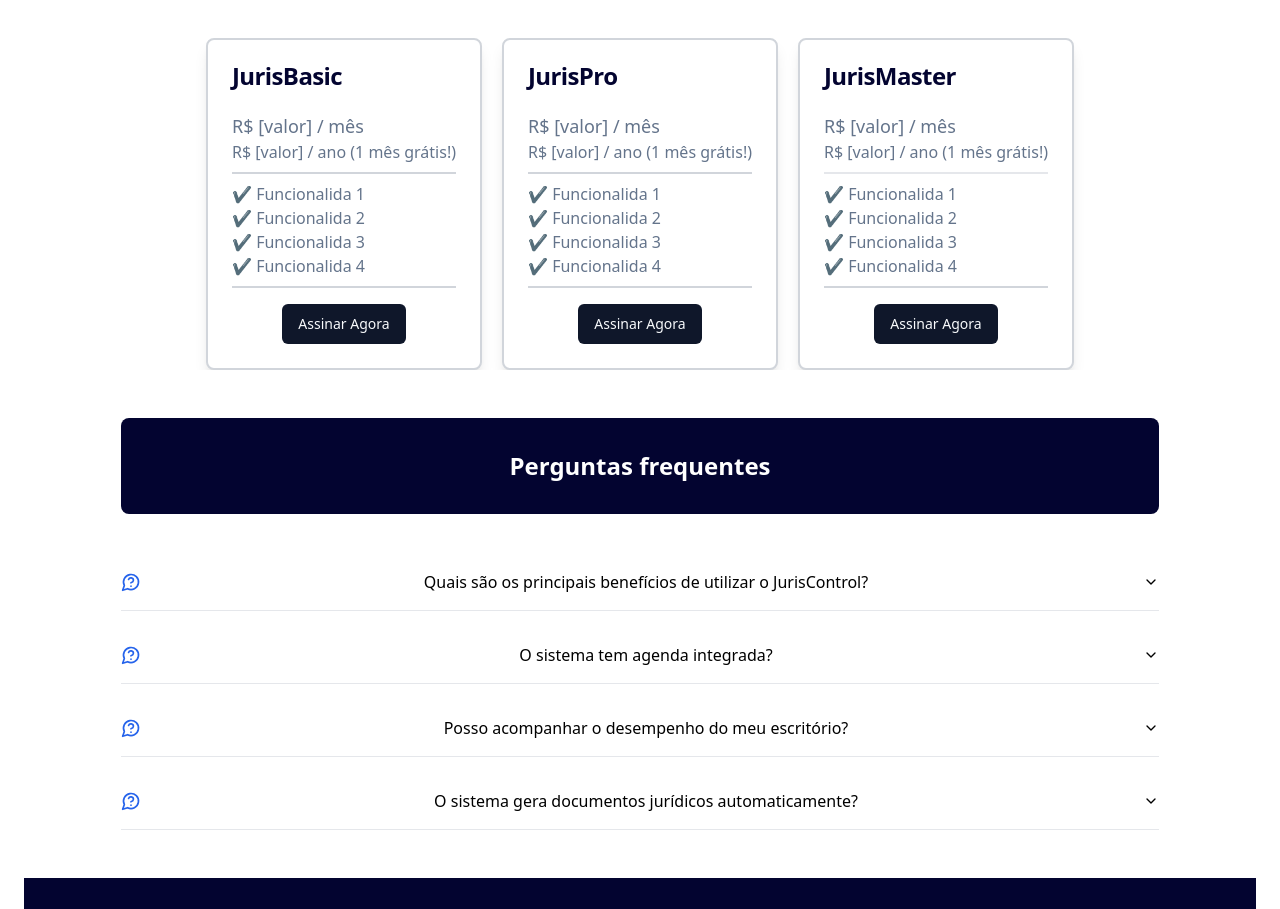
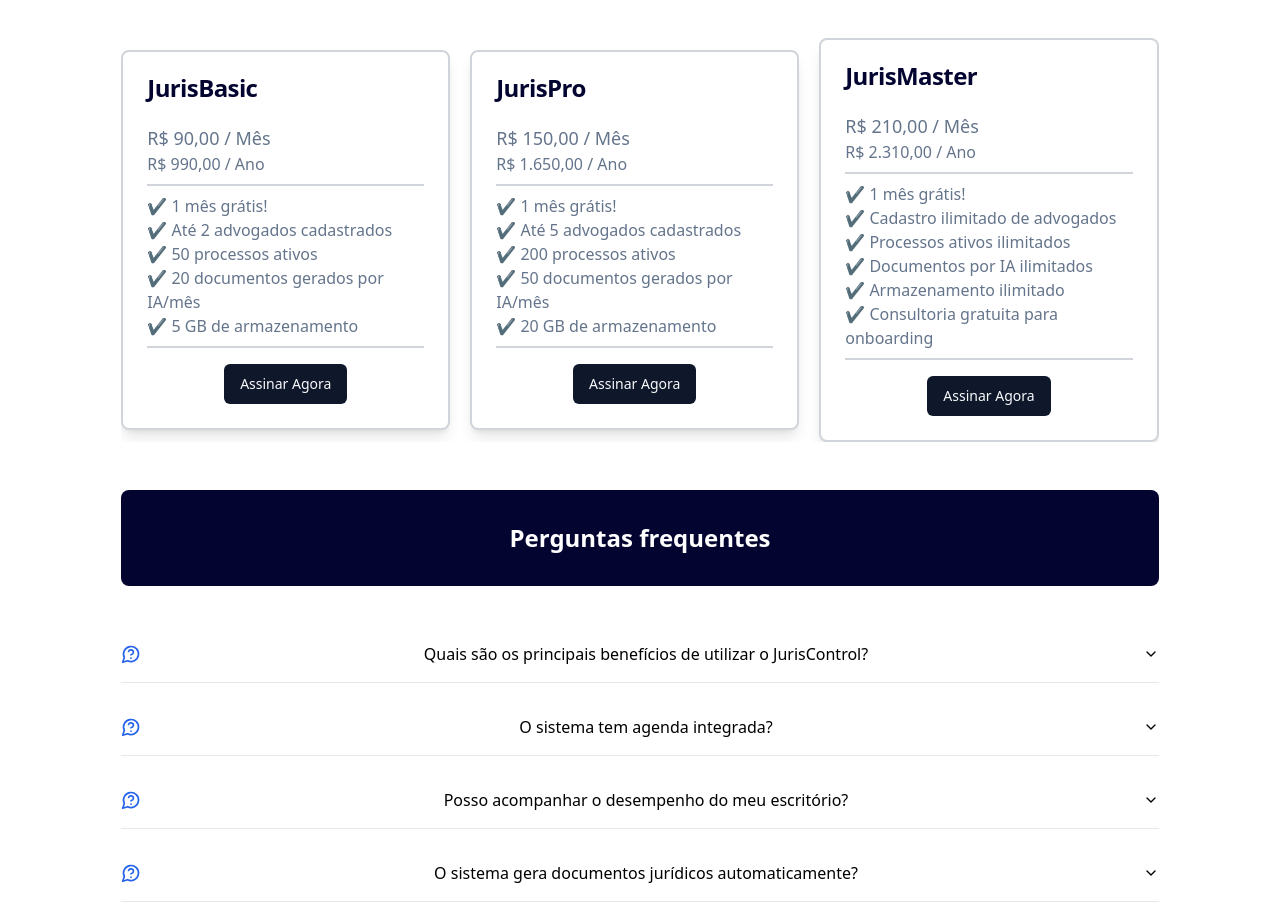
Before and after one commit to hugonascimento1/JurisControl, a Next.js app: page / in a window 1280 px wide. Shown: the part 1681-2590 px from the top of the page. Built offline with nearby package versions, Linux system fonts and the light colour scheme.

Commit message:
alterando informações do cards de planos

```diff
--- a/src/app/page.tsx
+++ b/src/app/page.tsx
@@ -1,4 +1,4 @@
-'use client'
+"use client";
 
 import { ArrowRightIcon, Lock, MessageCircleQuestion } from "lucide-react";
 import Image from "next/image";
@@ -8,9 +8,21 @@
 import Desktopmobile from "../../public/desktop-mobile.png";
 import { useRouter } from "next/navigation";
 import { Button } from "@/components/ui/button";
-import { Card, CardContent, CardDescription, CardFooter, CardHeader, CardTitle } from "@/components/ui/card";
+import {
+  Card,
+  CardContent,
+  CardDescription,
+  CardFooter,
+  CardHeader,
+  CardTitle,
+} from "@/components/ui/card";
 import { useEffect, useRef, useState } from "react";
-import { Accordion, AccordionContent, AccordionItem, AccordionTrigger } from "@/components/ui/accordion";
+import {
+  Accordion,
+  AccordionContent,
+  AccordionItem,
+  AccordionTrigger,
+} from "@/components/ui/accordion";
 import { Label } from "@/components/ui/label";
 import { Textarea } from "@/components/ui/textarea";
 import { Input } from "@/components/ui/input";
@@ -21,8 +33,8 @@
   const [currentIndex, setCurrentIndex] = useState(0);
 
   const handleLoginPage = () => {
-    router.push('/login')
-  }
+    router.push("/login");
+  };
 
   return (
     <main className="flex min-h-screen flex-col justify-center items-center p-6">
@@ -32,13 +44,15 @@
       <div className="mt-4 flex grow flex-col gap-4 md:flex-row w-[95%]">
         <div className="flex flex-col justify-center gap-6 rounded-lg bg-gray-50 px-6 py-10 md:w-2/5 md:px-20">
           <p className={`text-xl text-gray-800 md:text-3xl md:leading-normal`}>
-            <strong>Seja bem-vindo ao JurisControl!</strong> Aqui, tudo gira em torno da eficiência.{' '}
-            Simplificando o complexo, estamos prontos para ajudar.
+            <strong>Seja bem-vindo ao JurisControl!</strong> Aqui, tudo gira em
+            torno da eficiência. Simplificando o complexo, estamos prontos para
+            ajudar.
           </p>
           <Button
             // href="/login"
             onClick={handleLoginPage}
-            className="flex items-center gap-5 h-12 self-start rounded-lg bg-[#030430] px-6 py-3 text-sm font-medium text-white transition-colors hover:bg-primary/90 md:text-base">
+            className="flex items-center gap-5 h-12 self-start rounded-lg bg-[#030430] px-6 py-3 text-sm font-medium text-white transition-colors hover:bg-primary/90 md:text-base"
+          >
             <span>Entrar</span>
             <ArrowRightIcon className="w-5 md:w-6" />
           </Button>
@@ -55,23 +69,31 @@
 
       <section className="mt-12 - px-12 flex flex-col justify-center w-[92%]">
         <div className="flex h-24 shrink-0 items-center justify-center rounded-lg bg-[#030430] px-4 mb-10 w-full">
-          <h2 className="text-2xl font-bold text-white">Por que usar o JurisControl?</h2>
+          <h2 className="text-2xl font-bold text-white">
+            Por que usar o JurisControl?
+          </h2>
         </div>
         <div className="grid gap-6 md:grid-cols-3">
           <div className="p-4 bg-white rounded-lg border shadow hover:shadow-xl">
             <ScaleIcon className="text-blue-600 mb-2" />
             <h3 className="font-semibold">Organização eficiente</h3>
-            <p className="text-sm text-gray-600">Centralize e acompanhe seus processos com facilidade.</p>
+            <p className="text-sm text-gray-600">
+              Centralize e acompanhe seus processos com facilidade.
+            </p>
           </div>
           <div className="p-4 bg-white rounded-lg border shadow hover:shadow-xl">
             <ArrowRightIcon className="text-blue-600 mb-2" />
             <h3 className="font-semibold">Navegação rápida</h3>
-            <p className="text-sm text-gray-600">Interface intuitiva pensada para advogados e clientes.</p>
+            <p className="text-sm text-gray-600">
+              Interface intuitiva pensada para advogados e clientes.
+            </p>
           </div>
           <div className="p-4 bg-white rounded-lg border shadow hover:shadow-xl">
             <Lock className="text-blue-600 mb-2" />
             <h3 className="font-semibold">Acesso seguro</h3>
-            <p className="text-sm text-gray-600">Seus dados protegidos com autenticação segura.</p>
+            <p className="text-sm text-gray-600">
+              Seus dados protegidos com autenticação segura.
+            </p>
           </div>
         </div>
       </section>
@@ -92,68 +114,146 @@
 
           {/* Texto da história */}
           <div className="w-full md:w-1/2">
-            <h2 className="text-3xl font-bold mb-4 text-[#030430]">Quem somos</h2>
+            <h2 className="text-3xl font-bold mb-4 text-[#030430]">
+              Quem somos
+            </h2>
             <p className="text-gray-700 text-base leading-relaxed">
-              O <strong>JurisControl</strong> nasceu dentro da <strong>Universidade Católica de Pernambuco</strong>, inspirado pelas dores reais de um escritório parceiro — hoje nosso cliente.
-              Nosso objetivo é <strong>tornar a gestão jurídica mais simples, eficiente e acessível</strong>, com tecnologia feita por quem conhece os desafios do setor.
+              O <strong>JurisControl</strong> nasceu dentro da{" "}
+              <strong>Universidade Católica de Pernambuco</strong>, inspirado
+              pelas dores reais de um escritório parceiro — hoje nosso cliente.
+              Nosso objetivo é{" "}
+              <strong>
+                tornar a gestão jurídica mais simples, eficiente e acessível
+              </strong>
+              , com tecnologia feita por quem conhece os desafios do setor.
             </p>
           </div>
         </div>
       </section>
 
-      <section className="mt-12 - px-12 flex flex-col justify-center items-center w-[92%]">
+      <section className="mt-12 px-12 flex flex-col justify-center items-center w-[92%]">
         <div className="flex h-24 shrink-0 items-center justify-center rounded-lg bg-[#030430] px-4 mb-10 w-full">
-          <h2 className="text-2xl font-bold text-white">Escolha o melhor plano para você!</h2>
+          <h2 className="text-2xl font-bold text-white">
+            Escolha o melhor plano para você!
+          </h2>
         </div>
+
         <div className="flex flex-row items-center md:justify-center gap-5 w-full overflow-x-auto">
+          {/* JurisBasic */}
           <Card className="max-w-[350px] min-w-[250px] shadow-lg">
-            <CardHeader className="">
-              <CardTitle className="text-[#030430] font-bold">JurisBasic</CardTitle>
+            <CardHeader>
+              <CardTitle className="text-[#030430] font-bold">
+                JurisBasic
+              </CardTitle>
             </CardHeader>
             <CardContent>
-              <CardDescription className="text-lg">R$ [valor] / mês</CardDescription>
-              <CardDescription className="text-base">R$ [valor] / ano (1 mês grátis!)</CardDescription>
+              <CardDescription className="text-lg">
+                R$ 90,00 / Mês
+              </CardDescription>
+              <CardDescription className="text-base">
+                R$ 990,00 / Ano
+              </CardDescription>
               <hr className="my-2 border-t-2 border-gray-300" />
-              <CardDescription className="text-base">✔ Funcionalida 1</CardDescription>
-              <CardDescription className="text-base">✔ Funcionalida 2</CardDescription>
-              <CardDescription className="text-base">✔ Funcionalida 3</CardDescription>
-              <CardDescription className="text-base">✔ Funcionalida 4</CardDescription>
+              <CardDescription className="text-base">
+                ✔ 1 mês grátis!
+              </CardDescription>
+
+              <CardDescription className="text-base">
+                ✔ Até 2 advogados cadastrados
+              </CardDescription>
+              <CardDescription className="text-base">
+                ✔ 50 processos ativos
+              </CardDescription>
+              <CardDescription className="text-base">
+                ✔ 20 documentos gerados por IA/mês
+              </CardDescription>
+              <CardDescription className="text-base">
+                ✔ 5 GB de armazenamento
+              </CardDescription>
               <hr className="my-2 border-t-2 border-gray-300" />
-            <div className="flex justify-center items-center mt-4"><Button>Assinar Agora</Button></div>
+              <div className="flex justify-center items-center mt-4">
+                <Button>Assinar Agora</Button>
+              </div>
             </CardContent>
           </Card>
 
+          {/* JurisPro */}
           <Card className="max-w-[350px] min-w-[250px] shadow-lg">
-            <CardHeader className="">
-              <CardTitle className="text-[#030430] font-bold">JurisPro</CardTitle>
+            <CardHeader>
+              <CardTitle className="text-[#030430] font-bold">
+                JurisPro
+              </CardTitle>
             </CardHeader>
             <CardContent>
-              <CardDescription className="text-lg">R$ [valor] / mês</CardDescription>
-              <CardDescription className="text-base">R$ [valor] / ano (1 mês grátis!)</CardDescription>
+              <CardDescription className="text-lg">
+                R$ 150,00 / Mês
+              </CardDescription>
+              <CardDescription className="text-base">
+                R$ 1.650,00 / Ano{" "}
+              </CardDescription>
               <hr className="my-2 border-t-2 border-gray-300" />
-              <CardDescription className="text-base">✔ Funcionalida 1</CardDescription>
-              <CardDescription className="text-base">✔ Funcionalida 2</CardDescription>
-              <CardDescription className="text-base">✔ Funcionalida 3</CardDescription>
-              <CardDescription className="text-base">✔ Funcionalida 4</CardDescription>
+
+              <CardDescription className="text-base">
+                ✔ 1 mês grátis!
+              </CardDescription>
+
+              <CardDescription className="text-base">
+                ✔ Até 5 advogados cadastrados
+              </CardDescription>
+              <CardDescription className="text-base">
+                ✔ 200 processos ativos
+              </CardDescription>
+              <CardDescription className="text-base">
+                ✔ 50 documentos gerados por IA/mês
+              </CardDescription>
+              <CardDescription className="text-base">
+                ✔ 20 GB de armazenamento
+              </CardDescription>
               <hr className="my-2 border-t-2 border-gray-300" />
-            <div className="flex justify-center items-center mt-4"><Button>Assinar Agora</Button></div>
+              <div className="flex justify-center items-center mt-4">
+                <Button>Assinar Agora</Button>
+              </div>
             </CardContent>
           </Card>
 
+          {/* JurisMaster */}
           <Card className="max-w-[350px] min-w-[250px] shadow-lg">
-            <CardHeader className="">
-              <CardTitle className="text-[#030430] font-bold">JurisMaster</CardTitle>
+            <CardHeader>
+              <CardTitle className="text-[#030430] font-bold">
+                JurisMaster
+              </CardTitle>
             </CardHeader>
             <CardContent>
-              <CardDescription className="text-lg">R$ [valor] / mês</CardDescription>
-              <CardDescription className="text-base">R$ [valor] / ano (1 mês grátis!)</CardDescription>
-              <hr className="my-2 border-t-2 border-gray-30" />
-              <CardDescription className="text-base">✔ Funcionalida 1</CardDescription>
-              <CardDescription className="text-base">✔ Funcionalida 2</CardDescription>
-              <CardDescription className="text-base">✔ Funcionalida 3</CardDescription>
-              <CardDescription className="text-base">✔ Funcionalida 4</CardDescription>
+              <CardDescription className="text-lg">
+                R$ 210,00 / Mês
+              </CardDescription>
+              <CardDescription className="text-base">
+                R$ 2.310,00 / Ano
+              </CardDescription>
               <hr className="my-2 border-t-2 border-gray-300" />
-            <div className="flex justify-center items-center mt-4"><Button>Assinar Agora</Button></div>
+              <CardDescription className="text-base">
+                ✔ 1 mês grátis!
+              </CardDescription>
+
+              <CardDescription className="text-base">
+                ✔ Cadastro ilimitado de advogados
+              </CardDescription>
+              <CardDescription className="text-base">
+                ✔ Processos ativos ilimitados
+              </CardDescription>
+              <CardDescription className="text-base">
+                ✔ Documentos por IA ilimitados
+              </CardDescription>
+              <CardDescription className="text-base">
+                ✔ Armazenamento ilimitado
+              </CardDescription>
+              <CardDescription className="text-base">
+                ✔ Consultoria gratuita para onboarding
+              </CardDescription>
+              <hr className="my-2 border-t-2 border-gray-300" />
+              <div className="flex justify-center items-center mt-4">
+                <Button>Assinar Agora</Button>
+              </div>
             </CardContent>
           </Card>
         </div>
@@ -161,7 +261,9 @@
 
       <section className="mt-12 - px-12 flex flex-col justify-center items-center w-[92%] mb-12">
         <div className="flex h-24 shrink-0 items-center justify-center rounded-lg bg-[#030430] px-4 mb-10 w-full">
-          <h2 className="text-2xl font-bold text-white">Perguntas frequentes</h2>
+          <h2 className="text-2xl font-bold text-white">
+            Perguntas frequentes
+          </h2>
         </div>
         <Accordion type="single" collapsible className="w-full space-y-4">
           <AccordionItem value="item-1">
@@ -171,22 +273,30 @@
             </AccordionTrigger>
             <AccordionContent className="text-base text-gray-800 mt-2">
               <ul className="space-y-2 list-disc pl-5">
-                <li>Automatização de tarefas e centralização de informações.</li>
+                <li>
+                  Automatização de tarefas e centralização de informações.
+                </li>
                 <li>Redução de erros com alertas e modelos prontos.</li>
-                <li>Dashboards para decisões estratégicas com base em dados.</li>
+                <li>
+                  Dashboards para decisões estratégicas com base em dados.
+                </li>
                 <li>Alta segurança no armazenamento de dados.</li>
-                <li>Melhor atendimento e produtividade com ferramentas intuitivas.</li>
+                <li>
+                  Melhor atendimento e produtividade com ferramentas intuitivas.
+                </li>
               </ul>
             </AccordionContent>
           </AccordionItem>
 
           <AccordionItem value="item-2">
             <AccordionTrigger>
-              <MessageCircleQuestion className="w-5 h-5 mr-2 text-blue-600" />
-              O sistema tem agenda integrada?
+              <MessageCircleQuestion className="w-5 h-5 mr-2 text-blue-600" />O
+              sistema tem agenda integrada?
             </AccordionTrigger>
             <AccordionContent className="text-base text-gray-800 mt-2">
-              Sim! Você pode agendar audiências, reuniões e prazos com data, horário e descrição. Tudo fica organizado em uma agenda digital acessível de qualquer lugar.
+              Sim! Você pode agendar audiências, reuniões e prazos com data,
+              horário e descrição. Tudo fica organizado em uma agenda digital
+              acessível de qualquer lugar.
             </AccordionContent>
           </AccordionItem>
 
@@ -196,17 +306,21 @@
               Posso acompanhar o desempenho do meu escritório?
             </AccordionTrigger>
             <AccordionContent className="text-base text-gray-800 mt-2">
-              Sim! O painel administrativo (dashboard) mostra indicadores como número de processos, compromissos e outras métricas importantes para a gestão.
+              Sim! O painel administrativo (dashboard) mostra indicadores como
+              número de processos, compromissos e outras métricas importantes
+              para a gestão.
             </AccordionContent>
           </AccordionItem>
 
           <AccordionItem value="item-4">
             <AccordionTrigger>
-              <MessageCircleQuestion className="w-5 h-5 mr-2 text-blue-600" />
-              O sistema gera documentos jurídicos automaticamente?
+              <MessageCircleQuestion className="w-5 h-5 mr-2 text-blue-600" />O
+              sistema gera documentos jurídicos automaticamente?
             </AccordionTrigger>
             <AccordionContent className="text-base text-gray-800 mt-2">
-              Sim! Você pode usar modelos prontos ou gerar documentos com inteligência artificial a partir das informações inseridas no sistema.
+              Sim! Você pode usar modelos prontos ou gerar documentos com
+              inteligência artificial a partir das informações inseridas no
+              sistema.
             </AccordionContent>
           </AccordionItem>
         </Accordion>
@@ -215,7 +329,10 @@
       <section className="w-full bg-[#030430] py-16 px-4 text-white">
         <div className="max-w-3xl mx-auto text-center mb-10">
           <h2 className="text-3xl font-bold mb-2">Fale com a gente</h2>
-          <p className="text-gray-300">Tem dúvidas ou quer saber mais? Preencha o formulário abaixo e entraremos em contato.</p>
+          <p className="text-gray-300">
+            Tem dúvidas ou quer saber mais? Preencha o formulário abaixo e
+            entraremos em contato.
+          </p>
         </div>
 
         <Card className="max-w-3xl mx-auto bg-white shadow-lg">
@@ -232,7 +349,11 @@
 
             <div className="space-y-2">
               <Label htmlFor="message">Mensagem</Label>
-              <Textarea id="message" placeholder="Como podemos te ajudar?" rows={5} />
+              <Textarea
+                id="message"
+                placeholder="Como podemos te ajudar?"
+                rows={5}
+              />
             </div>
 
             <Button className="bg-[#030430] hover:bg-[#1a1a5a] text-white w-full">
```
